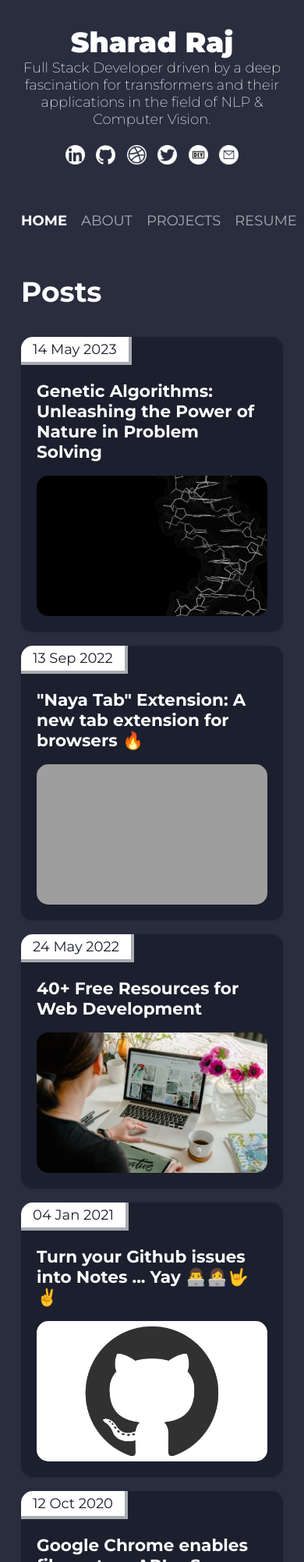
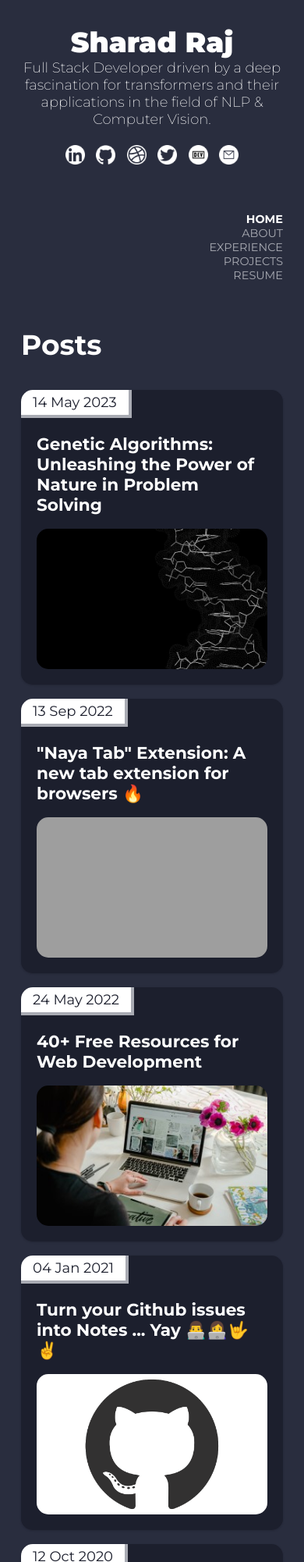
Before and after one commit to sharadcodes/sharadcodes.github.io, a Jekyll site: the page built from index.md, in a window 390 px wide, cut to the strip 237-2240 px from the top of the page. Shown: the whole strip at 78% size. Built offline with Jekyll 4.4.1, drawn with Linux system fonts in a browser that asks for light colours; nearby versions of some CDN libraries; emoji names are drawn with the system emoji font.

Commit message:
modified nav style for mobile

```diff
--- a/_data/nav.yml
+++ b/_data/nav.yml
@@ -3,5 +3,7 @@ toc:
     url: /
   - title: ABOUT
     url: /about
+  - title: EXPERIENCE
+    url: /experience
   - title: PROJECTS
     url: /projects
--- a/assets/css/main.css
+++ b/assets/css/main.css
@@ -526,10 +526,13 @@ footer {
     height: 25px;
   }
   nav {
+    display: flex;
+    flex-direction: column;
+    align-items: flex-end;
     margin: 2rem 0;
   }
   nav a {
-    font-size: 1rem;
+    font-size: 0.8rem;
   }
   .post-list {
     row-gap: 1rem;
```
